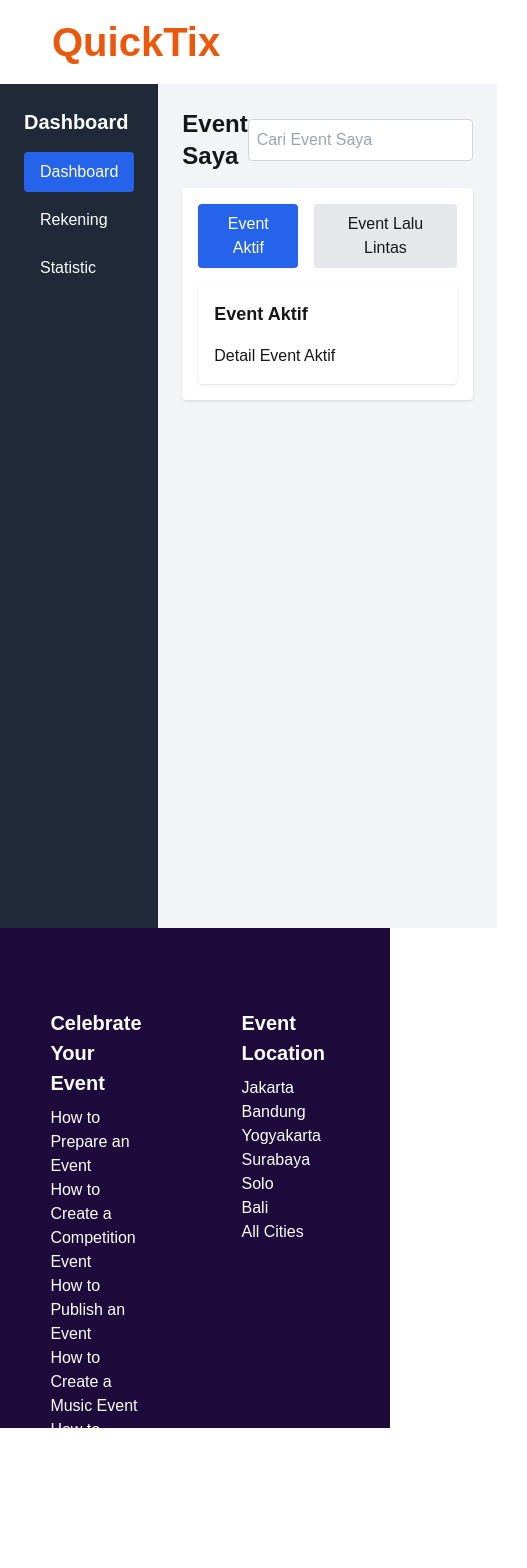
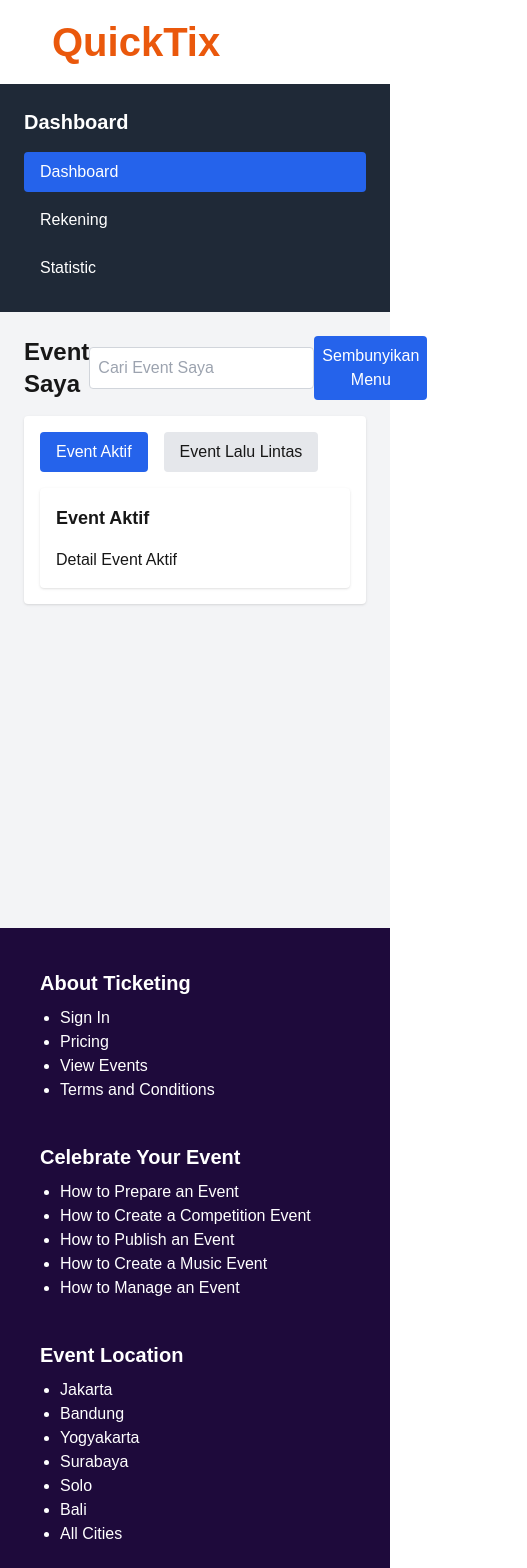
Before and after one commit to MrTV044/miniproject, a Next.js app in the folder web/: page /dashboard/user in a window 390 px wide. Shown: the top 1568 px of the page, 527 px wide, since content can reach past the window. Before the commit the page ends 1490 px from the top, so only its background shows below. Built offline with nearby package versions, Linux system fonts and the light colour scheme; no server answers.

Commit message:
last kali ye

```diff
--- a/web/src/app/dashboard/user/page.tsx
+++ b/web/src/app/dashboard/user/page.tsx
@@ -1,11 +1,11 @@
-
 "use client";
 
-import { useState, useEffect } from "react";
+import { useState } from "react";
 
 const EventDashboard = () => {
   const [activeContent, setActiveContent] = useState("dashboard"); // State untuk konten aktif
   const [eventView, setEventView] = useState("active"); // State untuk memilih antara Event Aktif dan Event Lalu Lintas
+  const [isSidebarOpen, setIsSidebarOpen] = useState(true); // State untuk mengatur sidebar
 
   // Daftar item sidebar
   const sidebarItems = [
@@ -15,8 +15,9 @@
   ];
 
   // Fungsi untuk mengubah konten aktif
-  const handleSidebarClick = (value) => {
+  const handleSidebarClick = (value: string) => {
     setActiveContent(value);
+    setIsSidebarOpen(false); // Menutup sidebar setelah memilih item
   };
 
   // Fungsi untuk merender konten berdasarkan item yang dipilih
@@ -79,9 +80,13 @@
   };
 
   return (
-    <div className="flex h-screen">
+    <div className="flex flex-col md:flex-row h-screen">
       {/* Sidebar */}
-      <aside className="w-64 bg-gray-800 text-white p-6">
+      <aside
+        className={`w-full md:w-64 bg-gray-800 text-white p-6 ${
+          isSidebarOpen ? "block" : "hidden md:block"
+        }`}
+      >
         <h2 className="text-xl font-bold mb-4">Dashboard</h2>
         <nav className="space-y-2">
           {sidebarItems.map((item) => (
@@ -108,6 +113,12 @@
             placeholder="Cari Event Saya"
             className="border border-gray-300 rounded p-2"
           />
+          <button
+            className="md:hidden p-2 bg-blue-600 text-white rounded"
+            onClick={() => setIsSidebarOpen(!isSidebarOpen)}
+          >
+            {isSidebarOpen ? "Sembunyikan Menu" : "Tampilkan Menu"}
+          </button>
         </header>
 
         <div className="bg-white p-4 rounded shadow">
--- a/web/src/app/transaction/page.tsx
+++ b/web/src/app/transaction/page.tsx
@@ -11,6 +11,7 @@
   const [agreeTerms, setAgreeTerms] = useState(false);
   const [agreePrivacy, setAgreePrivacy] = useState(false);
   const [ticketQuantity, setTicketQuantity] = useState(1);
+
   interface Event {
     id: string;
     name: string;
@@ -63,10 +64,8 @@
 
       if (response.ok) {
         console.log("Order berhasil dibuat:", data);
-        // Tambahkan logika untuk menampilkan pesan sukses atau mengarahkan pengguna ke halaman lain
       } else {
         console.error("Error saat membuat order:", data.message);
-        // Tambahkan logika untuk menampilkan pesan kesalahan
       }
     } catch (error) {
       console.error("Terjadi kesalahan:", error);
@@ -84,8 +83,8 @@
         <div className="md:col-span-2">
           <h2 className="text-xl font-semibold mb-4">Order Details</h2>
           <div className="border rounded-lg p-5 shadow-sm">
-            <div className="flex gap-3 rounded-xl overflow-hidden">
-              <div className="relative h-[175px] w-[370px] rounded-xl overflow-hidden">
+            <div className="flex flex-col md:flex-row gap-3 rounded-xl overflow-hidden">
+              <div className="relative h-[175px] w-full md:w-[370px] rounded-xl overflow-hidden">
                 {event && (
                   <Image
                     src={event.image}
@@ -95,7 +94,7 @@
                   />
                 )}
               </div>
-              <div>
+              <div className="flex flex-col justify-center">
                 <h3 className="text-lg font-semibold">{event?.name}</h3>
                 <p>{event && format(new Date(event.date), "yyyy-MMM-dd")}</p>
                 <p>
--- a/web/src/components/event-detail.tsx
+++ b/web/src/components/event-detail.tsx
@@ -11,10 +11,11 @@
     style: "currency",
     currency: "IDR",
   });
+
   return (
-    <section className="py-10">
-      <div className="flex justify-center gap-10">
-        <div className="relative h-[350px] w-[750px] rounded-3xl overflow-hidden">
+    <section className="py-10 px-4 md:px-10">
+      <div className="flex flex-col md:flex-row justify-center gap-10">
+        <div className="relative h-[250px] md:h-[350px] w-full md:w-[750px] rounded-3xl overflow-hidden">
           <Image
             src={eventDetail.data.image}
             alt=""
@@ -24,7 +25,7 @@
         </div>
 
         <div>
-          <div className="shadow-[0_10px_15px_rgba(0,0,0,0.25)] p-4 rounded-2xl h-fit w-[300px]">
+          <div className="shadow-[0_10px_15px_rgba(0,0,0,0.25)] p-4 rounded-2xl h-fit w-full md:w-[300px]">
             <span className="font-semibold pb-5 text-[18px]">
               {eventDetail.data.name}
             </span>
@@ -65,7 +66,7 @@
             </div>
           </div>
 
-          <div className="shadow-[0_10px_15px_rgba(0,0,0,0.25)] mt-[50px] rounded-lg  h-fit w-[400px] p-3">
+          <div className="shadow-[0_10px_15px_rgba(0,0,0,0.25)] mt-[50px] rounded-lg h-fit w-full md:w-[400px] p-3">
             <div className="flex gap-3 items-center mx-3 mt-3">
               <div className="relative h-[50px] w-[70px]">
                 <Image src="/ticket.svg" alt="" fill className="object-cover" />
@@ -96,9 +97,9 @@
         </div>
       </div>
 
-      <div className="ml-[150px]">
+      <div className="mt-10 md:ml-[150px]">
         <h2 className="mb-3 font-black">Description</h2>
-        <p className="w-[700px]">{eventDetail.data.description}</p>
+        <p className="w-full md:w-[700px]">{eventDetail.data.description}</p>
       </div>
     </section>
   );
--- a/web/src/components/footer.tsx
+++ b/web/src/components/footer.tsx
@@ -1,10 +1,9 @@
 export default function FooterSection() {
   return (
-    <section className="flex gap-[100px] bg-[#1e0a3b] text-white h-[500px] justify-center p-20">
-      <div>
+    <section className="flex flex-col md:flex-row gap-10 bg-[#1e0a3b] text-white h-auto justify-center p-10">
+      <div className="flex-1">
         <div className="pb-2 text-[20px] font-semibold">About Ticketing</div>
-
-        <ul>
+        <ul className="list-disc pl-5">
           <li>Sign In</li>
           <li>Pricing</li>
           <li>View Events</li>
@@ -12,12 +11,11 @@
         </ul>
       </div>
 
-      <div>
+      <div className="flex-1">
         <div className="pb-2 text-[20px] font-semibold">
           Celebrate Your Event
         </div>
-
-        <ul>
+        <ul className="list-disc pl-5">
           <li>How to Prepare an Event</li>
           <li>How to Create a Competition Event</li>
           <li>How to Publish an Event</li>
@@ -26,10 +24,9 @@
         </ul>
       </div>
 
-      <div>
+      <div className="flex-1">
         <div className="pb-2 text-[20px] font-semibold">Event Location</div>
-
-        <ul>
+        <ul className="list-disc pl-5">
           <li>Jakarta</li>
           <li>Bandung</li>
           <li>Yogyakarta</li>
@@ -40,10 +37,9 @@
         </ul>
       </div>
 
-      <div>
+      <div className="flex-1">
         <div className="pb-2 text-[20px] font-semibold">Event Inspiration</div>
-
-        <ul>
+        <ul className="list-disc pl-5">
           <li>Festival</li>
           <li>Concert</li>
         </ul>
```
